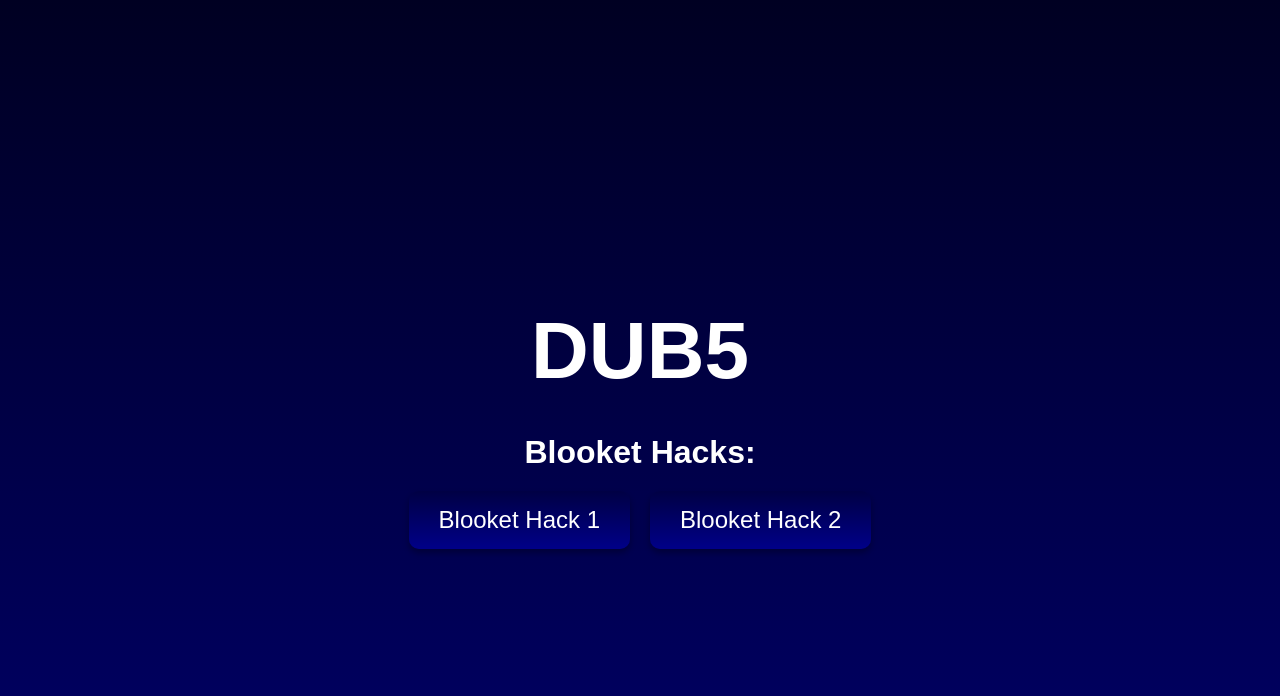
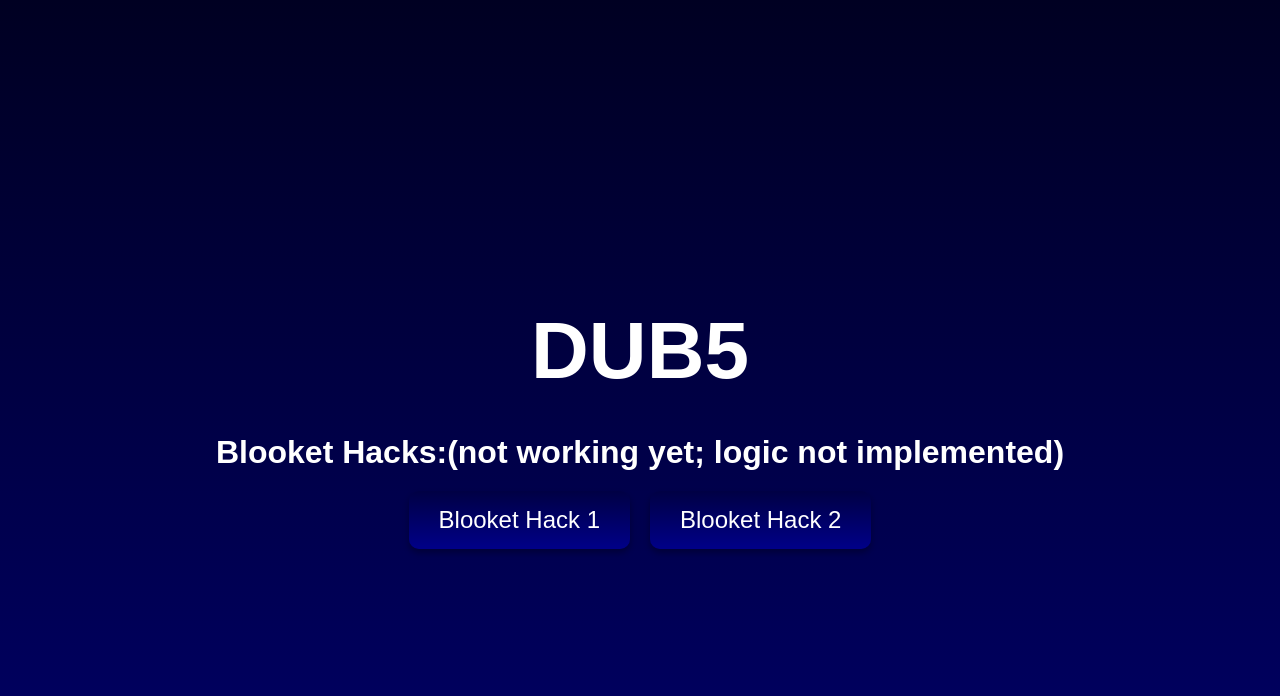
Before and after one commit to DUB55/dub5.github.io, a plain HTML site: page index.html in a window 1280 px wide. Drawn offline with Linux system fonts and the light colour scheme.

Commit message:
Update index.html

```diff
--- a/index.html
+++ b/index.html
@@ -50,7 +50,7 @@
 </head>
 <body>
     <h1>DUB5</h1>
-    <h2>Blooket Hacks:</h2>
+    <h2>Blooket Hacks:(not working yet; logic not implemented)</h2>
     <div class="button-container">
         <button class="button" onclick="openBlooketAndRunScript('script.js')">Blooket Hack 1</button>
         <button class="button" onclick="openBlooketAndRunScript('script2.js')">Blooket Hack 2</button>
```
